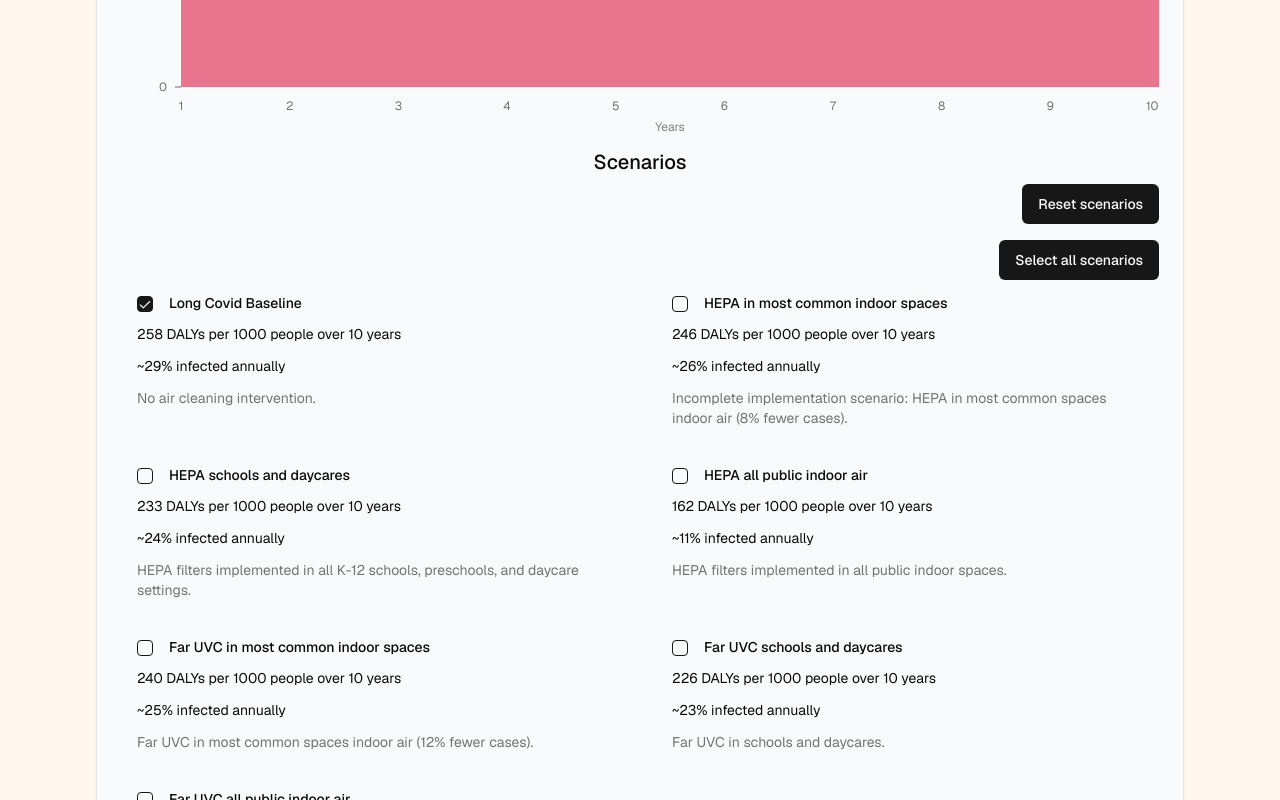
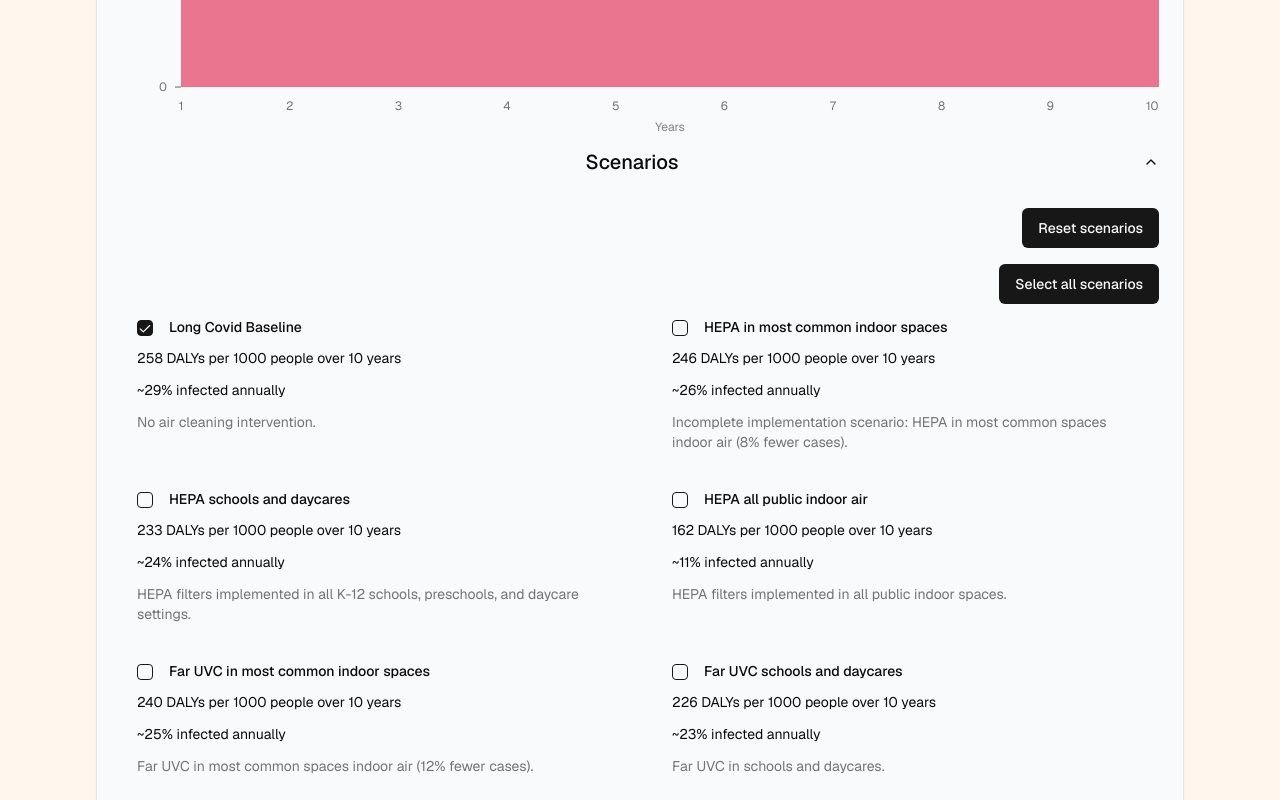
Before and after one commit to DevinCLane/long-covid-dalys, a React (Vite) app: page / in a window 1280 px wide. Shown: the part 940-1740 px from the top of the page. Built offline with nearby package versions, Linux system fonts and the light colour scheme.

Commit message:
accordion for scenarios and model assumptions

```diff
--- a/package.json
+++ b/package.json
@@ -12,6 +12,7 @@
   },
   "dependencies": {
     "@icons-pack/react-simple-icons": "^12.8.0",
+    "@radix-ui/react-accordion": "^1.2.12",
     "@radix-ui/react-checkbox": "^1.1.4",
     "@radix-ui/react-dropdown-menu": "^2.1.14",
     "@radix-ui/react-label": "^2.1.6",
--- a/src/components/main-chart.tsx
+++ b/src/components/main-chart.tsx
@@ -20,6 +20,12 @@ import { getDefaultSelectedScenarios, SCENARIOS } from "@/config/scenarios";
 import { ScenarioAreaButton } from "@/components/scenario-area-button";
 import { ASSUMPTIONS } from "@/config/model-assumptions";
 import { AssumptionArea } from "./assumption-area";
+import {
+  Accordion,
+  AccordionContent,
+  AccordionItem,
+  AccordionTrigger,
+} from "./ui/accordion";
 
 interface DALYsDataItem {
   year: number;
@@ -218,9 +224,12 @@ export function MainChart() {
           </AreaChart>
         </ChartContainer>
 
+        <Accordion type="multiple" defaultValue={["scenarios"]}>
+          <AccordionItem value="scenarios">
+            <AccordionTrigger className="text-xl">Scenarios</AccordionTrigger>
+            <AccordionContent>
               {/* scenario selector */}
               <div className="mt-4">
-          <div className="m-2 text-xl font-medium">Scenarios</div>
                 <div className="flex flex-col items-end gap-4">
                   <ScenarioAreaButton
                     onClick={resetScenarios}
@@ -249,9 +258,15 @@ export function MainChart() {
                   ))}
                 </div>
               </div>
+            </AccordionContent>
+          </AccordionItem>
 
           {/* Adjust model assumptions */}
-        <div className="m-2 text-xl font-medium">Model Assumptions</div>
+          <AccordionItem value="modelAssumptions">
+            <AccordionTrigger className="text-xl">
+              Model Assumptions
+            </AccordionTrigger>
+            <AccordionContent className="flex flex-col gap-4 text-balance">
               <div className="grid grid-cols-1 gap-x-8 gap-y-2 md:grid-cols-2">
                 {ASSUMPTIONS.map((assumption) => (
                   <AssumptionArea
@@ -268,6 +283,9 @@ export function MainChart() {
                   />
                 ))}
               </div>
+            </AccordionContent>
+          </AccordionItem>
+        </Accordion>
 
         <div className="mt-6 border-t pt-4 text-sm text-muted-foreground">
           <p className="mb-2">References:</p>
--- /dev/null
+++ b/src/components/ui/accordion.tsx
@@ -0,0 +1,58 @@
+import * as React from "react";
+import * as AccordionPrimitive from "@radix-ui/react-accordion";
+import { ChevronDown } from "lucide-react";
+
+import { cn } from "@/lib/utils";
+
+const Accordion = AccordionPrimitive.Root;
+
+const AccordionItem = React.forwardRef<
+  React.ElementRef<typeof AccordionPrimitive.Item>,
+  React.ComponentPropsWithoutRef<typeof AccordionPrimitive.Item>
+>(({ className, ...props }, ref) => (
+  <AccordionPrimitive.Item
+    ref={ref}
+    className={cn("border-b", className)}
+    {...props}
+  />
+));
+AccordionItem.displayName = "AccordionItem";
+
+const AccordionTrigger = React.forwardRef<
+  React.ElementRef<typeof AccordionPrimitive.Trigger>,
+  React.ComponentPropsWithoutRef<typeof AccordionPrimitive.Trigger>
+>(({ className, children, ...props }, ref) => (
+  <AccordionPrimitive.Header className="flex">
+    <AccordionPrimitive.Trigger
+      ref={ref}
+      className={cn(
+        "flex flex-1 items-center py-4 font-medium transition-all hover:underline [&[data-state=open]>svg]:rotate-180",
+        className,
+      )}
+      {...props}
+    >
+      <div className="flex flex-1 items-center justify-center">
+        {children}
+      </div>
+      <ChevronDown className="h-4 w-4 shrink-0 transition-transform duration-200" />
+    </AccordionPrimitive.Trigger>
+  </AccordionPrimitive.Header>
+));
+AccordionTrigger.displayName = AccordionPrimitive.Trigger.displayName;
+
+const AccordionContent = React.forwardRef<
+  React.ElementRef<typeof AccordionPrimitive.Content>,
+  React.ComponentPropsWithoutRef<typeof AccordionPrimitive.Content>
+>(({ className, children, ...props }, ref) => (
+  <AccordionPrimitive.Content
+    ref={ref}
+    className="data-[state=closed]:animate-accordion-up data-[state=open]:animate-accordion-down overflow-hidden text-sm transition-all"
+    {...props}
+  >
+    <div className={cn("pb-4 pt-0", className)}>{children}</div>
+  </AccordionPrimitive.Content>
+));
+
+AccordionContent.displayName = AccordionPrimitive.Content.displayName;
+
+export { Accordion, AccordionItem, AccordionTrigger, AccordionContent };
--- a/tailwind.config.js
+++ b/tailwind.config.js
@@ -5,58 +5,80 @@ export default {
   theme: {
   	extend: {
   		borderRadius: {
-        lg: "var(--radius)",
-        md: "calc(var(--radius) - 2px)",
-        sm: "calc(var(--radius) - 4px)",
+  			lg: 'var(--radius)',
+  			md: 'calc(var(--radius) - 2px)',
+  			sm: 'calc(var(--radius) - 4px)'
   		},
   		fontFamily: {
-        sans: ["var(--font-sans)"],
-        // serif: ["var(--font-serif)"],
-        // mono: ["var(--font-mono)"],
+  			sans: [
+  				'var(--font-sans)'
+  			]
   		},
   		colors: {
-        background: "hsl(var(--background))",
-        foreground: "hsl(var(--foreground))",
+  			background: 'hsl(var(--background))',
+  			foreground: 'hsl(var(--foreground))',
   			card: {
-          DEFAULT: "hsl(var(--card))",
-          foreground: "hsl(var(--card-foreground))",
+  				DEFAULT: 'hsl(var(--card))',
+  				foreground: 'hsl(var(--card-foreground))'
   			},
   			popover: {
-          DEFAULT: "hsl(var(--popover))",
-          foreground: "hsl(var(--popover-foreground))",
+  				DEFAULT: 'hsl(var(--popover))',
+  				foreground: 'hsl(var(--popover-foreground))'
   			},
   			primary: {
-          DEFAULT: "hsl(var(--primary))",
-          foreground: "hsl(var(--primary-foreground))",
+  				DEFAULT: 'hsl(var(--primary))',
+  				foreground: 'hsl(var(--primary-foreground))'
   			},
   			secondary: {
-          DEFAULT: "hsl(var(--secondary))",
-          foreground: "hsl(var(--secondary-foreground))",
+  				DEFAULT: 'hsl(var(--secondary))',
+  				foreground: 'hsl(var(--secondary-foreground))'
   			},
   			muted: {
-          DEFAULT: "hsl(var(--muted))",
-          foreground: "hsl(var(--muted-foreground))",
+  				DEFAULT: 'hsl(var(--muted))',
+  				foreground: 'hsl(var(--muted-foreground))'
   			},
   			accent: {
-          DEFAULT: "hsl(var(--accent))",
-          foreground: "hsl(var(--accent-foreground))",
+  				DEFAULT: 'hsl(var(--accent))',
+  				foreground: 'hsl(var(--accent-foreground))'
   			},
   			destructive: {
-          DEFAULT: "hsl(var(--destructive))",
-          foreground: "hsl(var(--destructive-foreground))",
+  				DEFAULT: 'hsl(var(--destructive))',
+  				foreground: 'hsl(var(--destructive-foreground))'
   			},
-        border: "hsl(var(--border))",
-        input: "hsl(var(--input))",
-        ring: "hsl(var(--ring))",
+  			border: 'hsl(var(--border))',
+  			input: 'hsl(var(--input))',
+  			ring: 'hsl(var(--ring))',
   			chart: {
-          1: "hsl(var(--chart-1))",
-          2: "hsl(var(--chart-2))",
-          3: "hsl(var(--chart-3))",
-          4: "hsl(var(--chart-4))",
-          5: "hsl(var(--chart-5))",
+  				'1': 'hsl(var(--chart-1))',
+  				'2': 'hsl(var(--chart-2))',
+  				'3': 'hsl(var(--chart-3))',
+  				'4': 'hsl(var(--chart-4))',
+  				'5': 'hsl(var(--chart-5))'
+  			}
   		},
+  		keyframes: {
+  			'accordion-down': {
+  				from: {
+  					height: '0'
   				},
+  				to: {
+  					height: 'var(--radix-accordion-content-height)'
+  				}
   			},
+  			'accordion-up': {
+  				from: {
+  					height: 'var(--radix-accordion-content-height)'
+  				},
+  				to: {
+  					height: '0'
+  				}
+  			}
+  		},
+  		animation: {
+  			'accordion-down': 'accordion-down 0.2s ease-out',
+  			'accordion-up': 'accordion-up 0.2s ease-out'
+  		}
+  	}
   },
   plugins: [require("tailwindcss-animate")],
 };
```
Also changed, not shown: 1 other file (tests, documents, lock files or other folders). Lines whose indentation alone changed are shown as unchanged.
